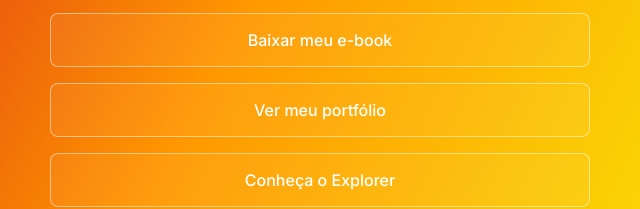
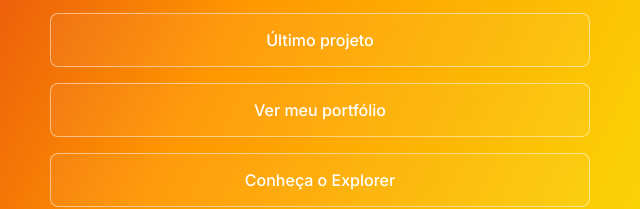
Before and after one commit to GuilhermeNas2/Projeto, a plain HTML site: page index.html in a window 1280 px wide. Shown: the part 365-574 px from the top of the page, 320-960 px from the left. Drawn offline with nearby package versions, Linux system fonts and the light colour scheme.

Commit message:
Update index.html

```diff
--- a/index.html
+++ b/index.html
@@ -35,7 +35,7 @@
         </li>
 
         <li>
-          <a href="#">Baixar meu e-book</a>
+          <a href="https://github.com/GuilhermeNas2/TesteMercadoLivre">Último projeto</a>
         </li>
 
         <li>
```
